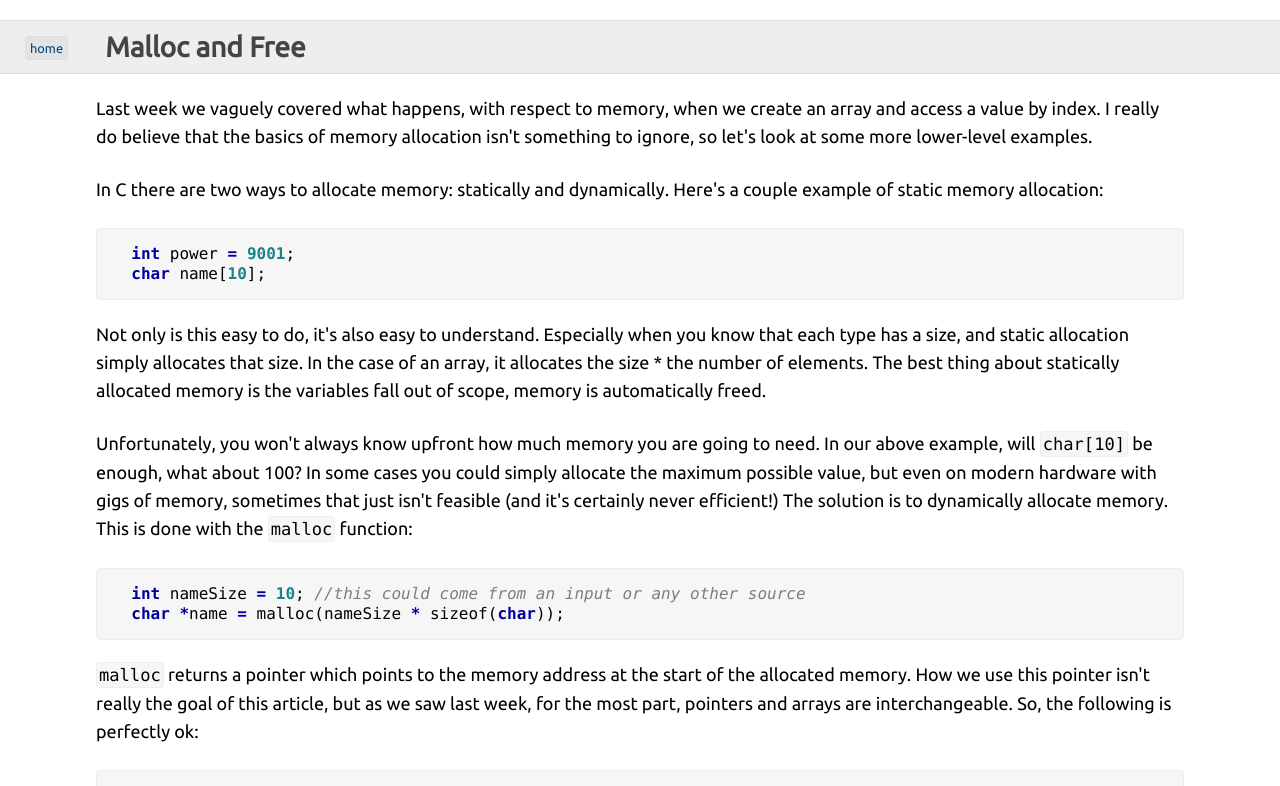
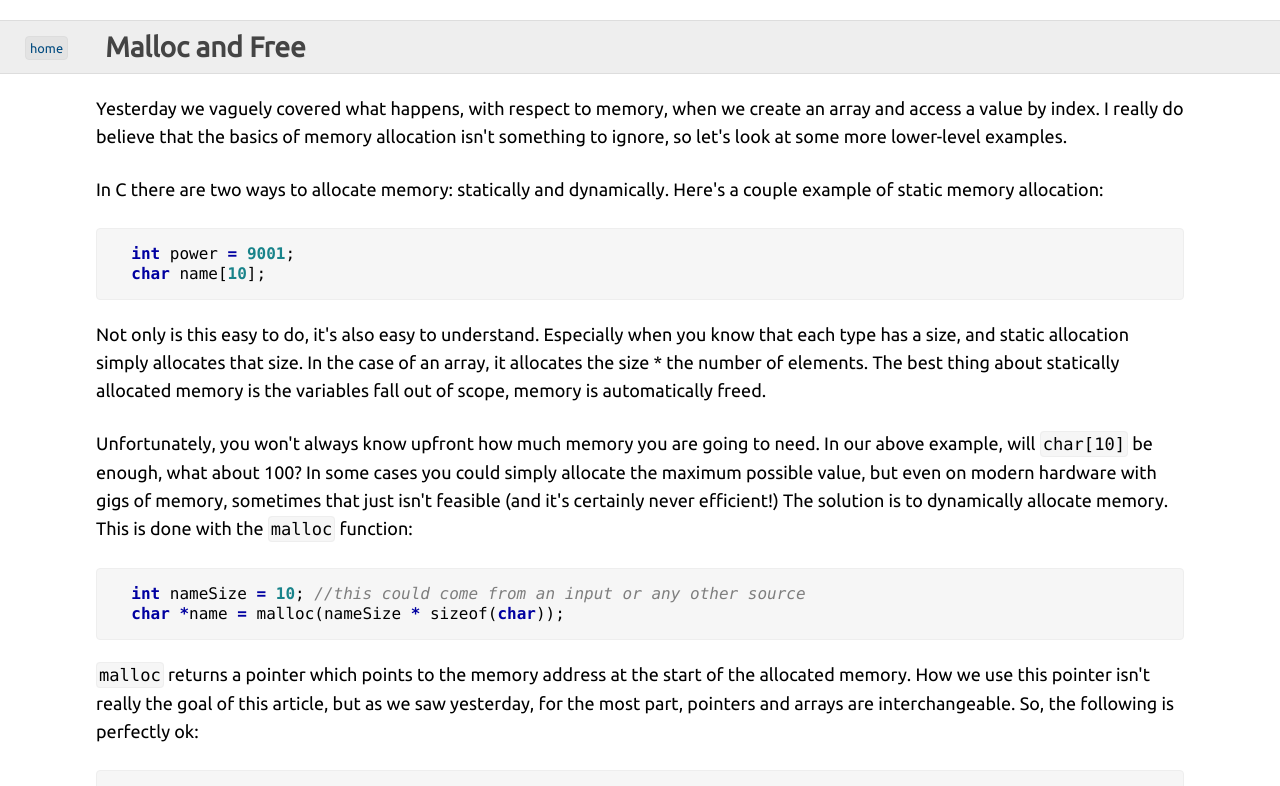
Before and after one commit to fehmicansaglam/fehmicansaglam.github.com, a Jekyll site: the page built from _posts/2012-3-31-Malloc-and-Free.html, in a window 1280 px wide. Shown: the top 786 px of the page. Built offline with Jekyll 4.4.1, drawn with Linux system fonts in a browser that asks for light colours; nearby versions of some CDN libraries; comment, search, counter and statistics services are not loaded.

Commit message:
last week -> yesterday

```diff
--- a/_posts/2012-3-31-Malloc-and-Free.html
+++ b/_posts/2012-3-31-Malloc-and-Free.html
@@ -3,7 +3,7 @@
 title: "Malloc and Free"
 ---
 
-<p>Last week we vaguely covered what happens, with respect to memory, when we create an array and access a value by index. I really do believe that the basics of memory allocation isn't something to ignore, so let's look at some more lower-level examples.</p>
+<p>Yesterday we vaguely covered what happens, with respect to memory, when we create an array and access a value by index. I really do believe that the basics of memory allocation isn't something to ignore, so let's look at some more lower-level examples.</p>
 
 <p>In C there are two ways to allocate memory: statically and dynamically. Here's a couple example of static memory allocation:</p>
 
@@ -21,7 +21,7 @@
   char *name = malloc(nameSize * sizeof(char));
 </pre>
 
-<p><code>malloc</code> returns a pointer which points to the memory address at the start of the allocated memory. How we use this pointer isn't really the goal of this article, but as we saw last week, for the most part, pointers and arrays are interchangeable. So, the following is perfectly ok:</p>
+<p><code>malloc</code> returns a pointer which points to the memory address at the start of the allocated memory. How we use this pointer isn't really the goal of this article, but as we saw yesterday, for the most part, pointers and arrays are interchangeable. So, the following is perfectly ok:</p>
 
 <pre data-language="generic">
   int nameSize = 10; //this could come from an input or any other source
```
